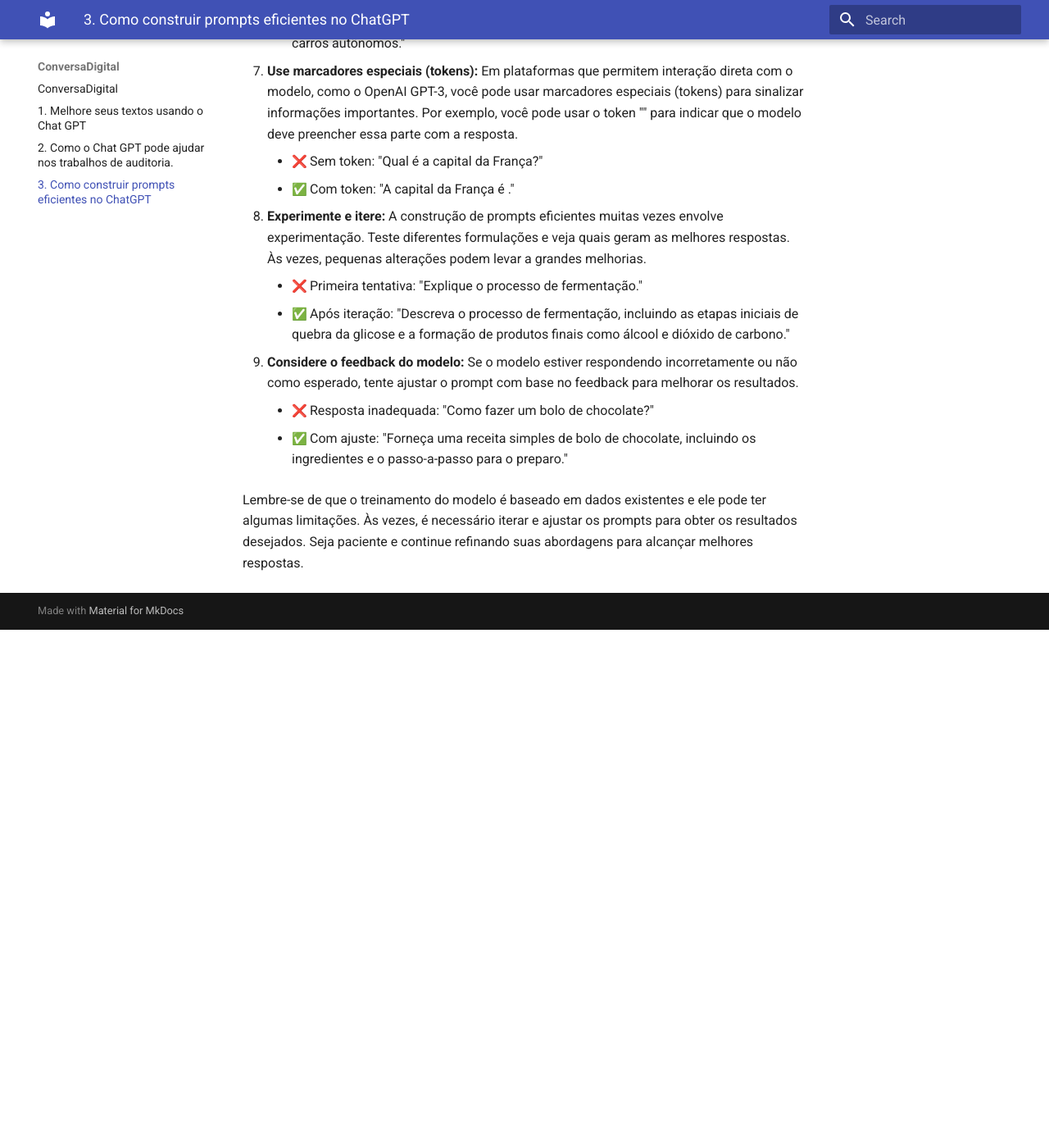
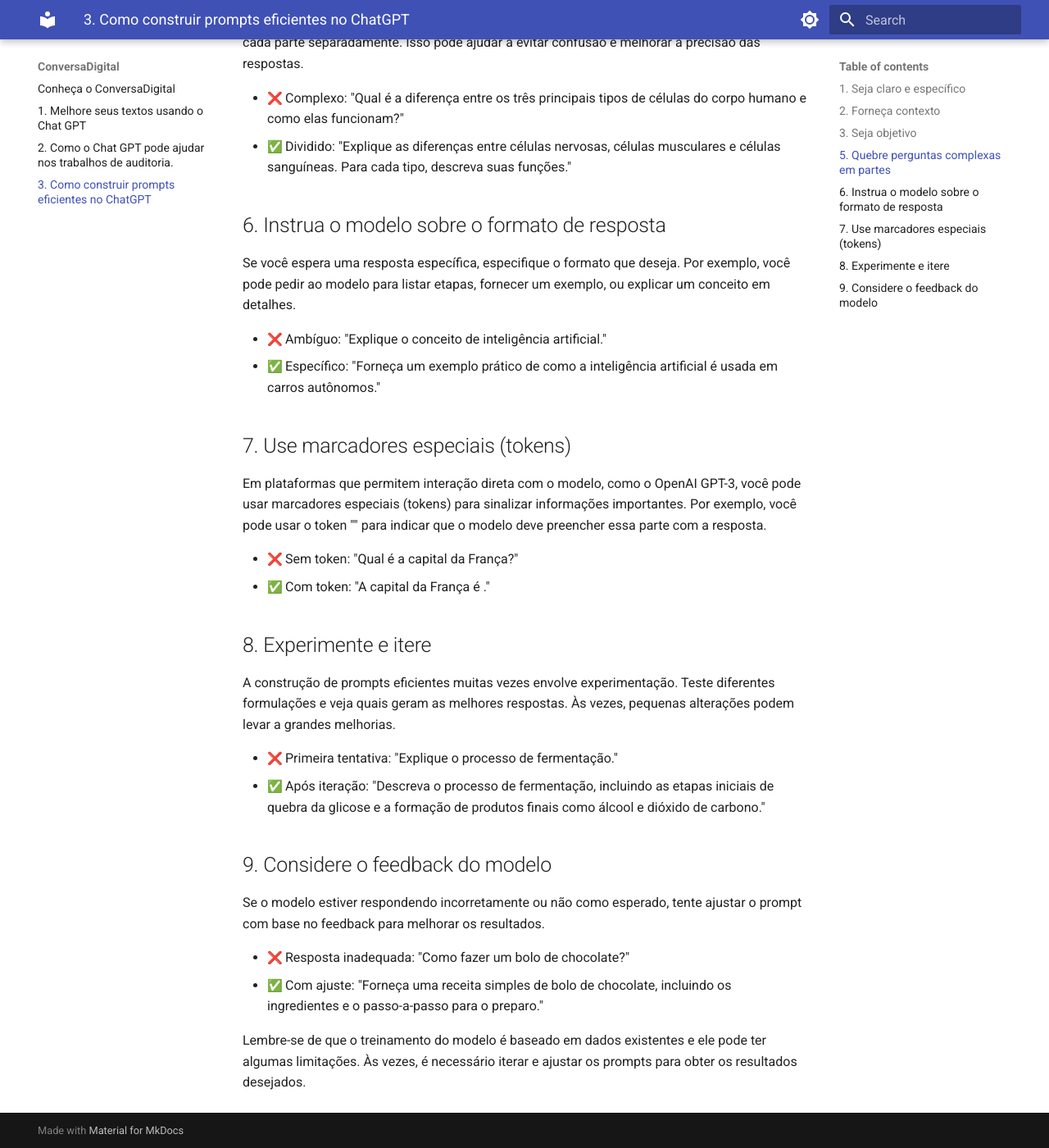
Before and after one commit to andrecorumba/conversadigital, an MkDocs documentation site: the page built from docs/conversa003-prompts-eficientes.md, in a window 1280 px wide and 1400 px high, scrolled down 1288 px. Shown: the whole window at 82% size. Built offline with MkDocs 1.6.1 and Material for MkDocs 9.7.7, drawn with Linux system fonts in a browser that asks for light colours; emoji names are drawn with the system emoji font; before the commit the page ends 2056 px from its top, so only the background shows below that; some of the changed text lies outside the part shown.

Commit message:
Ajustes e inclusão de night swift

```diff
--- a/docs/conversa003-prompts-eficientes.md
+++ b/docs/conversa003-prompts-eficientes.md
@@ -1,52 +1,70 @@
 # 3. Como construir prompts eficientes no ChatGPT
 
-*Observação: partes deste texto foi escrita pelo modelo gpt-3.5-turbo.*
+*Observação: parte deste texto foi escrita pelo modelo gpt-3.5-turbo.*
 
 Construir prompts eficientes para o ChatGPT é crucial para obter resultados precisos e relevantes nas suas respostas. Aqui estão algumas dicas para criar prompts eficientes:
 
-1. **Seja claro e específico:** Certifique-se de que sua pergunta ou instrução seja clara e específica. Evite perguntas muito amplas ou vagas que possam levar a respostas imprecisas.
+## 1. Seja claro e específico
 
-    - :x: Vago: "Fale-me sobre animais."
-    - :white_check_mark:  Específico: "Dê uma breve descrição das principais características dos tigres."
+Certifique-se de que sua pergunta ou instrução seja clara e específica. Evite perguntas muito amplas ou vagas que possam levar a respostas imprecisas.
 
-2. **Forneça contexto:** Ao dar contexto suficiente no prompt, você ajuda o modelo a entender melhor o cenário ou a tarefa que deseja que ele execute. Quanto mais informações relevantes você fornecer, mais direcionada será a resposta.
+ - :x: Vago: "Fale-me sobre animais."
+ - :white_check_mark:  Específico: "Dê uma breve descrição das principais características dos tigres."
 
-    - :x: Sem contexto: "Quais são as principais cidades da Ásia?"
-    - :white_check_mark: Com contexto: "Na Ásia, quais são as três maiores cidades em termos de população?"
+## 2. Forneça contexto
 
-3. **Seja objetivo:** Tente evitar usar prompts muito longos e verbosos. Seja objetivo e vá direto ao ponto. O modelo pode ter dificuldade em lidar com informações desnecessárias ou confusas.
+Ao dar contexto suficiente no prompt, você ajuda o modelo a entender melhor o cenário ou a tarefa que deseja que ele execute. Quanto mais informações relevantes você fornecer, mais direcionada será a resposta.
 
-    - :x: Verborrágico: "Eu gostaria de pedir a sua gentil colaboração para que, por favor, você me ajude com uma pequena dúvida que tenho..."
-    - :white_check_mark: Objetivo: "Explique a teoria da relatividade de Einstein em poucas palavras."
+ - :x: Sem contexto: "Quais são as principais cidades da Ásia?"
+ - :white_check_mark: Com contexto: "Na Ásia, quais são as três maiores cidades em termos de população?"
 
-4. **Use exemplos:** Quando apropriado, inclua exemplos no prompt para mostrar ao modelo o tipo de resposta que você está buscando. Isso pode ajudar o modelo a aprender melhor o padrão de respostas desejado.
+## 3. Seja objetivo
 
-    - :x: Sem exemplo: "Como posso fazer exercícios em casa?"
-    - :white_check_mark: Com exemplo: "Dê três exemplos de exercícios de alongamento que posso fazer em casa."
+Tente evitar usar prompts muito longos e verbosos. Seja objetivo e vá direto ao ponto. O modelo pode ter dificuldade em lidar com informações desnecessárias ou confusas.
 
-5. **Quebre perguntas complexas em partes:** Se a pergunta for complexa, divida-a em partes menores e peça ao modelo para responder a cada parte separadamente. Isso pode ajudar a evitar confusão e melhorar a precisão das respostas.
+ - :x: Verborrágico: "Eu gostaria de pedir a sua gentil colaboração para que, por favor, você me ajude com uma pequena dúvida que tenho..."
+ - :white_check_mark: Objetivo: "Explique a teoria da relatividade de Einstein em poucas palavras."
 
-    - :x: Complexo: "Qual é a diferença entre os três principais tipos de células do corpo humano e como elas funcionam?"
-    - :white_check_mark: Dividido: "Explique as diferenças entre células nervosas, células musculares e células sanguíneas. Para cada tipo, descreva suas funções."
+4. Use exemplos
 
-6. **Instrua o modelo sobre o formato de resposta:** Se você espera uma resposta específica, especifique o formato que deseja. Por exemplo, você pode pedir ao modelo para listar etapas, fornecer um exemplo, ou explicar um conceito em detalhes.
+Quando apropriado, inclua exemplos no prompt para mostrar ao modelo o tipo de resposta que você está buscando. Isso pode ajudar o modelo a aprender melhor o padrão de respostas desejado.
 
-    - :x: Ambíguo: "Explique o conceito de inteligência artificial."
-    - :white_check_mark: Específico: "Forneça um exemplo prático de como a inteligência artificial é usada em carros autônomos."
+ - :x: Sem exemplo: "Como posso fazer exercícios em casa?"
+ - :white_check_mark: Com exemplo: "Dê três exemplos de exercícios de alongamento que posso fazer em casa."
 
-7. **Use marcadores especiais (tokens):** Em plataformas que permitem interação direta com o modelo, como o OpenAI GPT-3, você pode usar marcadores especiais (tokens) para sinalizar informações importantes. Por exemplo, você pode usar o token "<answer>" para indicar que o modelo deve preencher essa parte com a resposta.
+## 5. Quebre perguntas complexas em partes
 
-    - :x: Sem token: "Qual é a capital da França?"
-    - :white_check_mark: Com token: "A capital da França é <answer>."
+Se a pergunta for complexa, divida-a em partes menores e peça ao modelo para responder a cada parte separadamente. Isso pode ajudar a evitar confusão e melhorar a precisão das respostas.
 
-8. **Experimente e itere:** A construção de prompts eficientes muitas vezes envolve experimentação. Teste diferentes formulações e veja quais geram as melhores respostas. Às vezes, pequenas alterações podem levar a grandes melhorias.
+ - :x: Complexo: "Qual é a diferença entre os três principais tipos de células do corpo humano e como elas funcionam?"
+ - :white_check_mark: Dividido: "Explique as diferenças entre células nervosas, células musculares e células sanguíneas. Para cada tipo, descreva suas funções."
 
-    - :x: Primeira tentativa: "Explique o processo de fermentação."
-    - :white_check_mark: Após iteração: "Descreva o processo de fermentação, incluindo as etapas iniciais de quebra da glicose e a formação de produtos finais como álcool e dióxido de carbono."
+## 6. Instrua o modelo sobre o formato de resposta
 
-9. **Considere o feedback do modelo:** Se o modelo estiver respondendo incorretamente ou não como esperado, tente ajustar o prompt com base no feedback para melhorar os resultados.
+Se você espera uma resposta específica, especifique o formato que deseja. Por exemplo, você pode pedir ao modelo para listar etapas, fornecer um exemplo, ou explicar um conceito em detalhes.
 
-    - :x: Resposta inadequada: "Como fazer um bolo de chocolate?"
-    - :white_check_mark: Com ajuste: "Forneça uma receita simples de bolo de chocolate, incluindo os ingredientes e o passo-a-passo para o preparo."
+ - :x: Ambíguo: "Explique o conceito de inteligência artificial."
+ - :white_check_mark: Específico: "Forneça um exemplo prático de como a inteligência artificial é usada em carros autônomos."
 
-Lembre-se de que o treinamento do modelo é baseado em dados existentes e ele pode ter algumas limitações. Às vezes, é necessário iterar e ajustar os prompts para obter os resultados desejados. Seja paciente e continue refinando suas abordagens para alcançar melhores respostas.
+## 7. Use marcadores especiais (tokens)
+
+Em plataformas que permitem interação direta com o modelo, como o OpenAI GPT-3, você pode usar marcadores especiais (tokens) para sinalizar informações importantes. Por exemplo, você pode usar o token "<answer>" para indicar que o modelo deve preencher essa parte com a resposta.
+
+ - :x: Sem token: "Qual é a capital da França?"
+ - :white_check_mark: Com token: "A capital da França é <answer>."
+
+## 8. Experimente e itere
+
+A construção de prompts eficientes muitas vezes envolve experimentação. Teste diferentes formulações e veja quais geram as melhores respostas. Às vezes, pequenas alterações podem levar a grandes melhorias.
+
+ - :x: Primeira tentativa: "Explique o processo de fermentação."
+ - :white_check_mark: Após iteração: "Descreva o processo de fermentação, incluindo as etapas iniciais de quebra da glicose e a formação de produtos finais como álcool e dióxido de carbono."
+
+## 9. Considere o feedback do modelo
+
+Se o modelo estiver respondendo incorretamente ou não como esperado, tente ajustar o prompt com base no feedback para melhorar os resultados.
+
+ - :x: Resposta inadequada: "Como fazer um bolo de chocolate?"
+ - :white_check_mark: Com ajuste: "Forneça uma receita simples de bolo de chocolate, incluindo os ingredientes e o passo-a-passo para o preparo."
+
+Lembre-se de que o treinamento do modelo é baseado em dados existentes e ele pode ter algumas limitações. Às vezes, é necessário iterar e ajustar os prompts para obter os resultados desejados.
--- a/mkdocs.yml
+++ b/mkdocs.yml
@@ -4,6 +4,19 @@
   name: material
   features:
       - content.code.copy
+  palette:
+
+      # Palette toggle for light mode
+      - scheme: default
+        toggle:
+            icon: material/brightness-7
+            name: Switch to dark mode
+
+    # Palette toggle for dark mode
+      - scheme: slate
+        toggle:
+            icon: material/brightness-4
+            name: Switch to light mode
 
 markdown_extensions:
   - attr_list
```
Also changed, not shown: docs/conversa001-melhore-seus-textos.md (+1 -3 lines), docs/conversa002-chatgpt-auditoria.md (+1 -1 lines), docs/index.md (+14 -15 lines).
